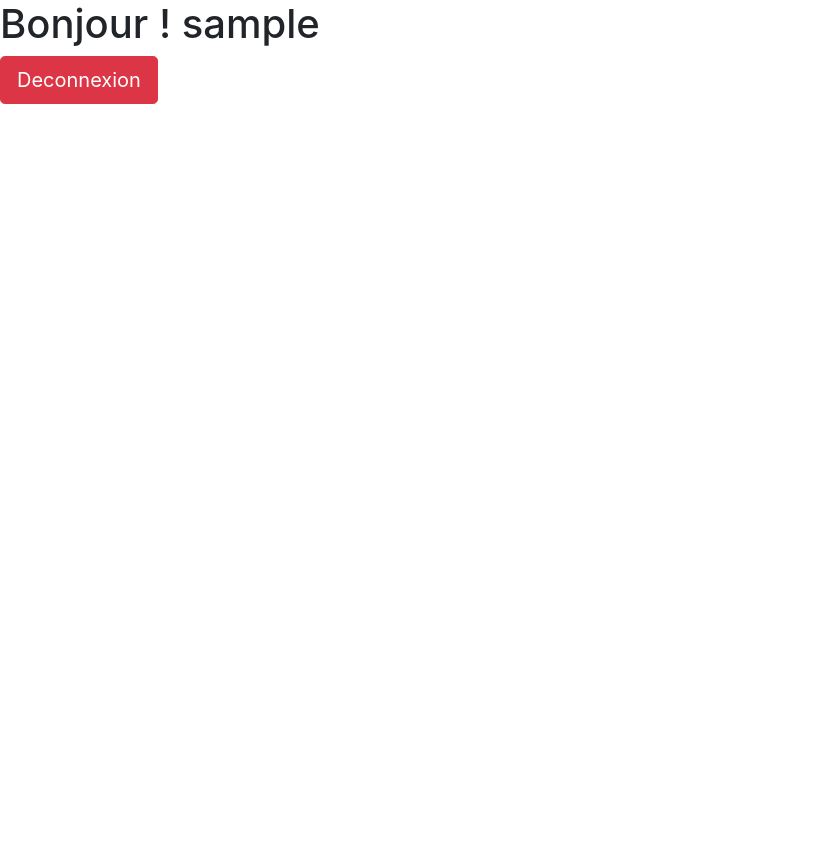
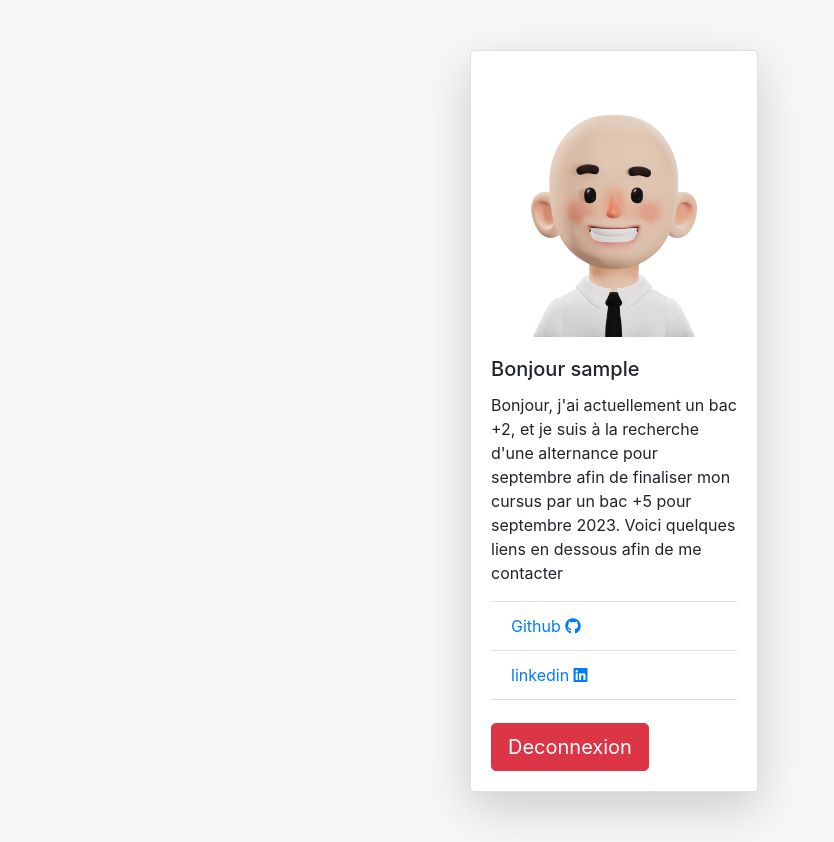
Before and after one commit to PierreLussot/Cr-er-un-Systeme-de-connexion-et-d-inscription, a PHP site: page /landing.php in a window 1280 px wide. Shown: the whole page, without its empty margins (0-834 px from the left). Before the commit the page ends 104 px from the top, so only its background shows below. Run offline with PHP 8.4, Linux system fonts and the light colour scheme; the visitor is signed in with stand-in values (Sample User, id 1); some libraries are stand-ins or nearby versions.

Commit message:
ajout card

```diff
--- a/landing.php
+++ b/landing.php
@@ -12,12 +12,31 @@ if (!isset($_SESSION['user'])) {
     <meta http-equiv="X-UA-Compatible" content="IE=edge">
     <meta name="viewport" content="width=device-width, initial-scale=1.0">
     <title>Espace membre</title>
+    <link rel="stylesheet" href="style.css">
+    <link rel="stylesheet" href="https://cdnjs.cloudflare.com/ajax/libs/font-awesome/6.3.0/css/all.min.css" integrity="sha512-SzlrxWUlpfuzQ+pcUCosxcglQRNAq/DZjVsC0lE40xsADsfeQoEypE+enwcOiGjk/bSuGGKHEyjSoQ1zVisanQ==" crossorigin="anonymous" referrerpolicy="no-referrer" />
     <link rel="stylesheet" href="https://stackpath.bootstrapcdn.com/bootstrap/4.3.1/css/bootstrap.min.css" integrity="sha384-ggOyR0iXCbMQv3Xipma34MD+dH/1fQ784/j6cY/iJTQUOhcWr7x9JvoRxT2MZw1T" crossorigin="anonymous">
 </head>
 
-<body>
-    <h1>Bonjour ! <?= $_SESSION['user'] ?></h1>
-    <a href="deconnexion.php" class="btn btn-danger btn-lg">Deconnexion</a>
+<body class="bodyCard">
+    <div class="login-form">
+        <div class="card shadow-lg " style="width: 18rem;">
+            <img src="img/Pierre.png" class="card-img-top" alt="...">
+
+            <div class="card-body">
+                <h5 class="card-title">Bonjour <?= $_SESSION['user'] ?></h5>
+                <p class="card-text">Bonjour, j'ai actuellement un bac +2, et je suis à la recherche d'une alternance
+                    pour septembre afin de finaliser mon cursus par un bac +5 pour septembre 2023.
+                    Voici quelques liens en dessous afin de me contacter </p>
+                <ul class="list-group list-group-flush">
+                    <li class="list-group-item"> <a href="https://github.com/PierreLussot">Github <i class="fa-brands fa-github"></i></a></li>
+                    <li class="list-group-item"> <a href="https://www.linkedin.com/in/pierre-lussot-b34158217/">linkedin <i class="fa-brands fa-linkedin"></i></a> </li>
+                </ul>
+                <br>
+                <a href="deconnexion.php" class="btn btn-danger btn-lg">Deconnexion</a>
+
+            </div>
+        </div>
+    </div>
 </body>
 
 </html>
--- a/style.css
+++ b/style.css
@@ -24,3 +24,9 @@
   font-size: 15px;
   font-weight: bold;
 }
+
+/*Card*/
+
+.bodyCard {
+  background-color: #f7f7f7 ;
+}
```
Also changed, not shown: img/Pierre.png (added). Lines whose indentation alone changed are shown as unchanged.
